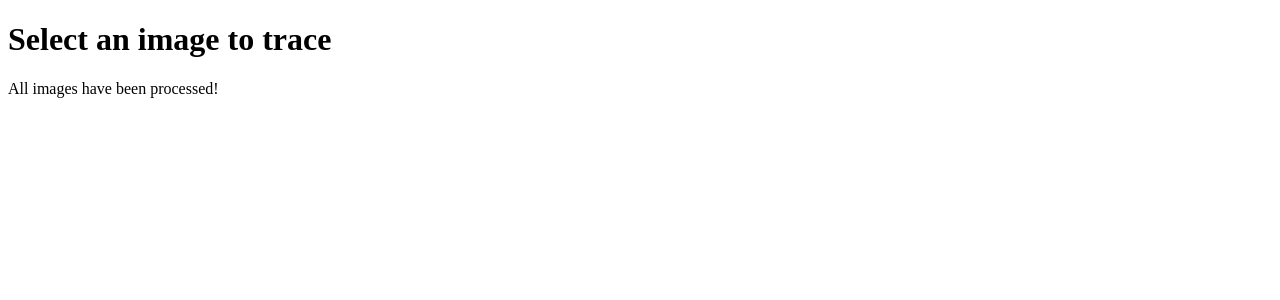
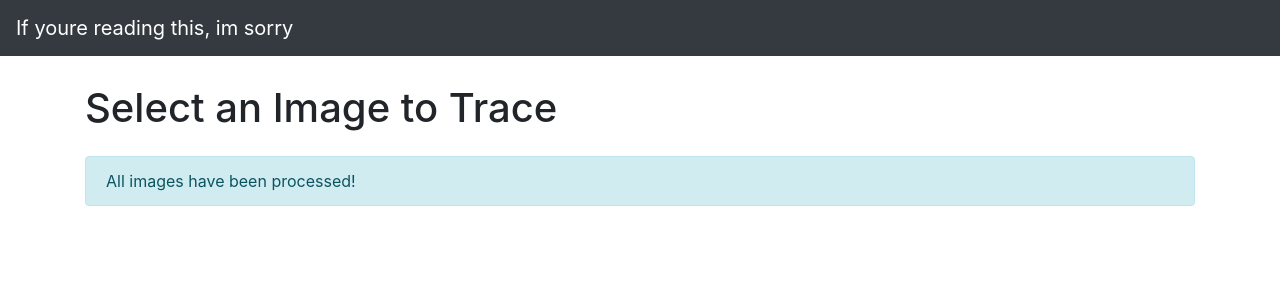
Before and after one commit to rbtillman/AI-prosthetic, a Flask app: template docker/templates/index.html in a window 1280 px wide. Shown: the top 300 px of the page. Run offline with Flask 3, Linux system fonts and the light colour scheme; the template is opened without the code that fills it, so the values that code supplies are empty; parts of the project's set-up code (start-up, migrations or seed data) failed here and were passed over; some libraries are stand-ins or nearby versions.

Commit message:
Updated html to be prettier

```diff
--- a/docker/app.py
+++ b/docker/app.py
@@ -21,7 +21,7 @@ app = Flask(__name__)
 
 # Directories for input images, output images, and CSV file
 INPUT_DIR = 'images'
-OUTPUT_DIR = 'CANS-REGMASK2'
+OUTPUT_DIR = '/persistent/CANS-REGMASK2' # changed to match better azure FS structure
 CSV_FILE = os.path.join(OUTPUT_DIR, 'angles.csv')
 
 if not os.path.exists(OUTPUT_DIR):
--- a/docker/templates/index.html
+++ b/docker/templates/index.html
@@ -9,17 +9,43 @@ Copyright (c) 2025 Tillman. All Rights Reserved.
 <html lang="en">
 <head>
   <meta charset="UTF-8">
-  <title>Image Tracing - Select Image</title>
+  <meta name="viewport" content="width=device-width, initial-scale=1.0">
+  <title>Image Masking - Select Image</title>
+  <!-- Bootstrap CSS -->
+  <link rel="stylesheet" href="https://stackpath.bootstrapcdn.com/bootstrap/4.5.2/css/bootstrap.min.css">
+  <style>
+    body {
+      padding-top: 60px;
+    }
+    .card {
+      margin-bottom: 15px;
+    }
+
+  </style>
 </head>
 <body>
-  <h1>Select an image to trace</h1>
-  <ul>
-    {% for img in images %}
-      <li><a href="{{ url_for('trace', filename=img) }}">{{ img }}</a></li>
-    {% endfor %}
-  </ul>
-  {% if images|length == 0 %}
-    <p>All images have been processed!</p>
-  {% endif %}
+  <nav class="navbar navbar-expand-lg navbar-dark bg-dark fixed-top">
+    <a class="navbar-brand" href="#">If youre reading this, im sorry</a>
+  </nav>
+  <div class="container">
+    <h1 class="my-4">Select an Image to Trace</h1>
+    {% if images|length > 0 %}
+      <div class="list-group">
+        {% for img in images %}
+          <a href="{{ url_for('trace', filename=img) }}" class="list-group-item list-group-item-action">
+            {{ img }}
+          </a>
+        {% endfor %}
+      </div>
+    {% else %}
+      <div class="alert alert-info" role="alert">
+        All images have been processed!
+      </div>
+    {% endif %}
+  </div>
+  <!-- Bootstrap JS and dependencies -->
+  <script src="https://code.jquery.com/jquery-3.5.1.slim.min.js"></script>
+  <script src="https://cdn.jsdelivr.net/npm/popper.js@1.16.1/dist/umd/popper.min.js"></script>
+  <script src="https://stackpath.bootstrapcdn.com/bootstrap/4.5.2/js/bootstrap.min.js"></script>
 </body>
 </html>
```
Also changed, not shown: docker/templates/trace.html (+26 -8 lines).
